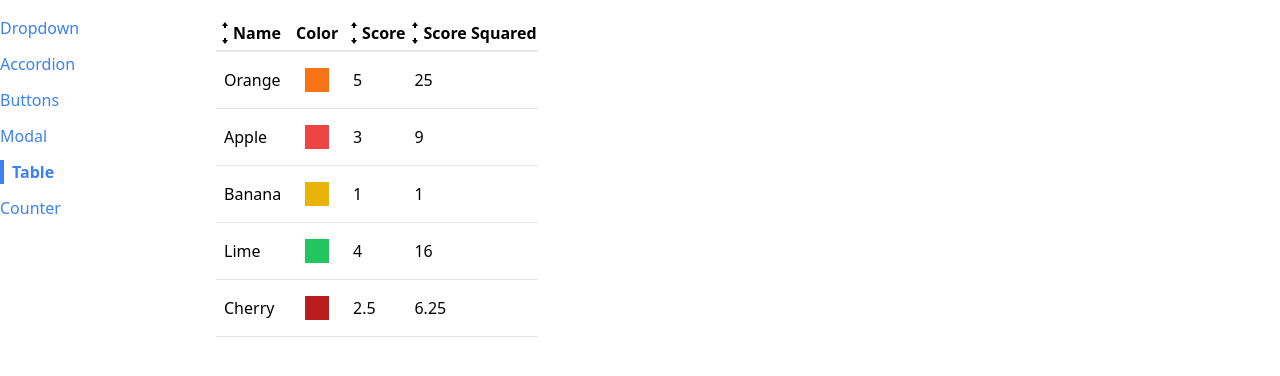
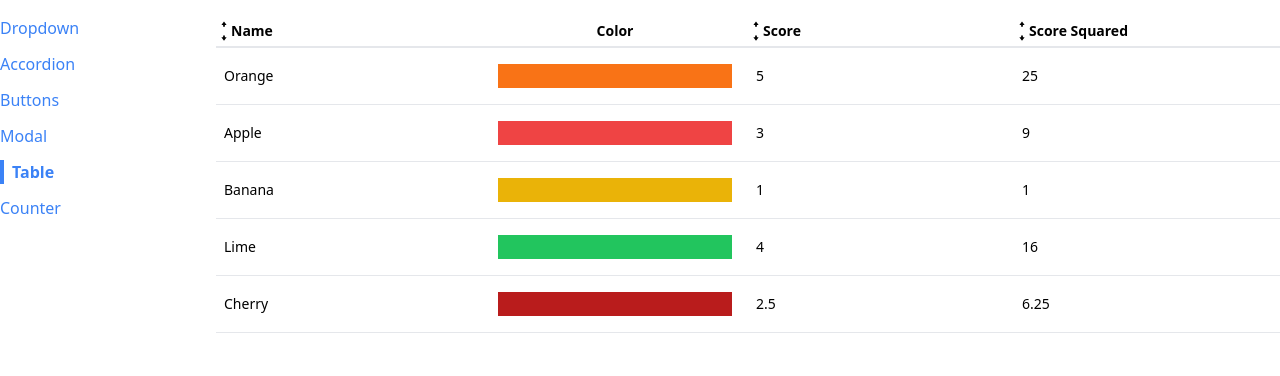
Before and after one commit to rejuancse/react-components, a React (Create React App) app: page /table in a window 1280 px wide. Shown: the top 376 px of the page. Built offline with nearby package versions, Linux system fonts and the light colour scheme.

Commit message:
Class name updated

```diff
--- a/src/components/Table.js
+++ b/src/components/Table.js
@@ -26,11 +26,11 @@ function Table({ data, config, keyFn }) {
   });
 
   return (
-    <table className="table-auto border-spacing-2">
+    <table className="table-auto border-spacing-2 border-collapse table-fixed w-full text-sm">
       <thead>
         <tr className="border-b-2">{renderedHeaders}</tr>
       </thead>
-      <tbody>{renderedRows}</tbody>
+      <tbody className="bg-white dark:bg-slate-800">{renderedRows}</tbody>
     </table>
   );
 }
```
